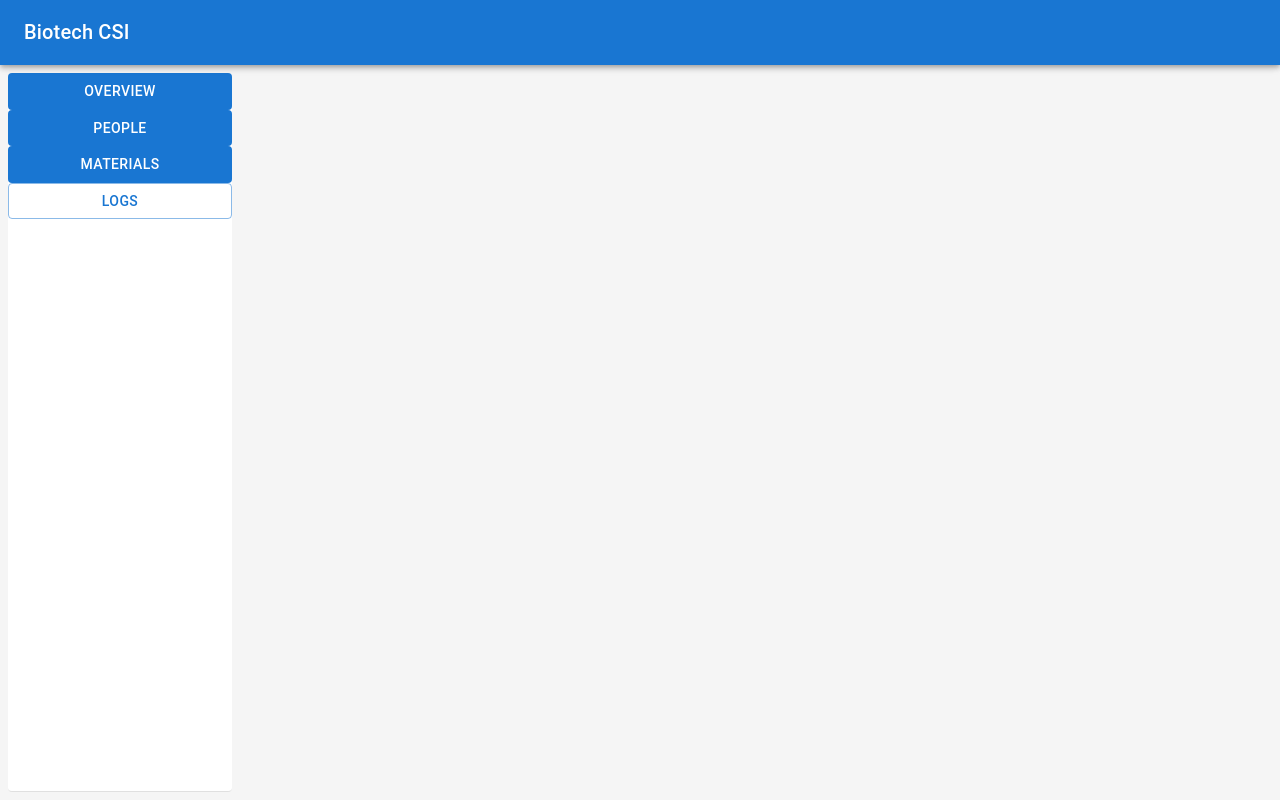
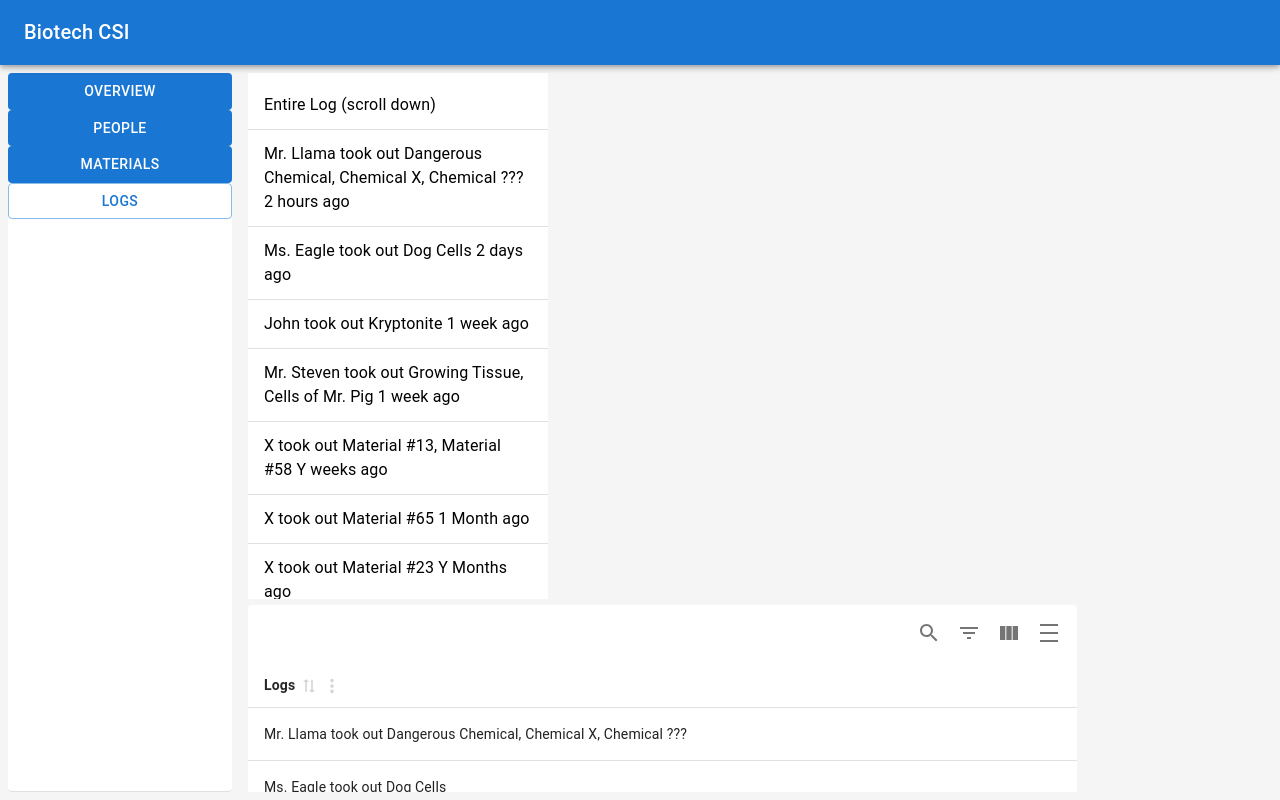
Before and after one commit to Minuteman-PWD-2025/Biotech-CSI, a Next.js app: page /logs in a window 1280 px wide. Built offline with nearby package versions, Linux system fonts and the light colour scheme.

Commit message:
Update page.tsx

```diff
--- a/src/app/logs/page.tsx
+++ b/src/app/logs/page.tsx
@@ -1,10 +1,122 @@
 'use client';
 
+
 import React from 'react';
+import { MaterialReactTable, useMaterialReactTable } from 'material-react-table';
+import { useMemo } from 'react';
+import List from '@mui/material/List';
+import ListItem from '@mui/material/ListItem';
+import ListItemText from '@mui/material/ListItemText';
+
 
 export default function Data() {
+    const data = [
+        {
+            logs: "Mr. Llama took out Dangerous Chemical, Chemical X, Chemical ???"
+        },
+        {
+            logs: "Ms. Eagle took out Dog Cells"
+        },
+        {
+            logs: "John took out Kryptonite"
+        },
+        {
+            logs: "Mr. Steven's Growing Tissue, Cells of Mr. Pig"
+        },
+        {
+            logs: "X took out Material #13, Material #58 Y weeks ago"
+        },
+        {
+            logs: "X took out Material #65 1 Month ago"
+        },
+        {
+            logs: "X took out Material #34, Material #98 1 year ago"
+        },
+        {
+            logs: "X took out Material #89 Y Years ago"
+        },
+
+    ]
+
+
+    const columns = useMemo(
+        () => [
+            {
+                accessorKey: 'logs',
+                header: 'Logs',
+
+            },
+
+        ],
+        [],
+    );
+
+
+    const table = useMaterialReactTable({
+        columns,
+        data,
+        enablePagination: false, //disable a default feature
+        enableBottomToolbar: false,
+        enableSorting: true,
+        columnFilterModeOptions: null,
+        enableFullScreenToggle: false,
+        muiTablePaperProps: {
+            elevation: 0,
+        },
+    });
+
+
+    const style = {
+        width: '100%',
+        maxWidth: 300,
+        bgcolor: 'background.paper',
+        position: 'relative',
+        overflow: 'auto',
+        maxHeight: 526,
+        '& ul': { padding: 0 },
+      };
+      //<MaterialReactTable table={table}/>
+
+
     return (
         <div className="tab">
+            <div className='div1' style={{display: 'inline-block', paddingRight: '10px'}}>
+            <List sx={style}>
+                <ListItem divider>
+                    <ListItemText primary="Entire Log (scroll down)" />
+                </ListItem>
+                <ListItem divider>
+                    <ListItemText primary="Mr. Llama took out Dangerous Chemical, Chemical X, Chemical ??? 2 hours ago" />
+                </ListItem>
+                <ListItem divider>
+                    <ListItemText primary="Ms. Eagle took out Dog Cells 2 days ago" />
+                </ListItem>
+                <ListItem divider>
+                    <ListItemText primary="John took out Kryptonite 1 week ago" />
+                </ListItem>
+                <ListItem divider>
+                    <ListItemText primary="Mr. Steven took out Growing Tissue, Cells of Mr. Pig 1 week ago" />
+                </ListItem>
+                <ListItem divider>
+                    <ListItemText primary="X took out Material #13, Material #58 Y weeks ago" />
+                </ListItem>
+                <ListItem divider>
+                    <ListItemText primary="X took out Material #65 1 Month ago" />
+                </ListItem>
+                <ListItem divider>
+                    <ListItemText primary="X took out Material #23 Y Months ago" />
+                </ListItem>
+                <ListItem divider>
+                    <ListItemText primary="X took out Material #34, Material #98 1 year ago" />
+                </ListItem>
+                <ListItem divider>
+                    <ListItemText primary="X took out Material #65 1 Month ago" />
+                </ListItem>
+          </List>
+          </div>
+          <div className="div2" style={{display: 'inline-block', width: '81%'}}>
+          <MaterialReactTable table={table}/>
+            </div>
         </div>
     );
 }
```
